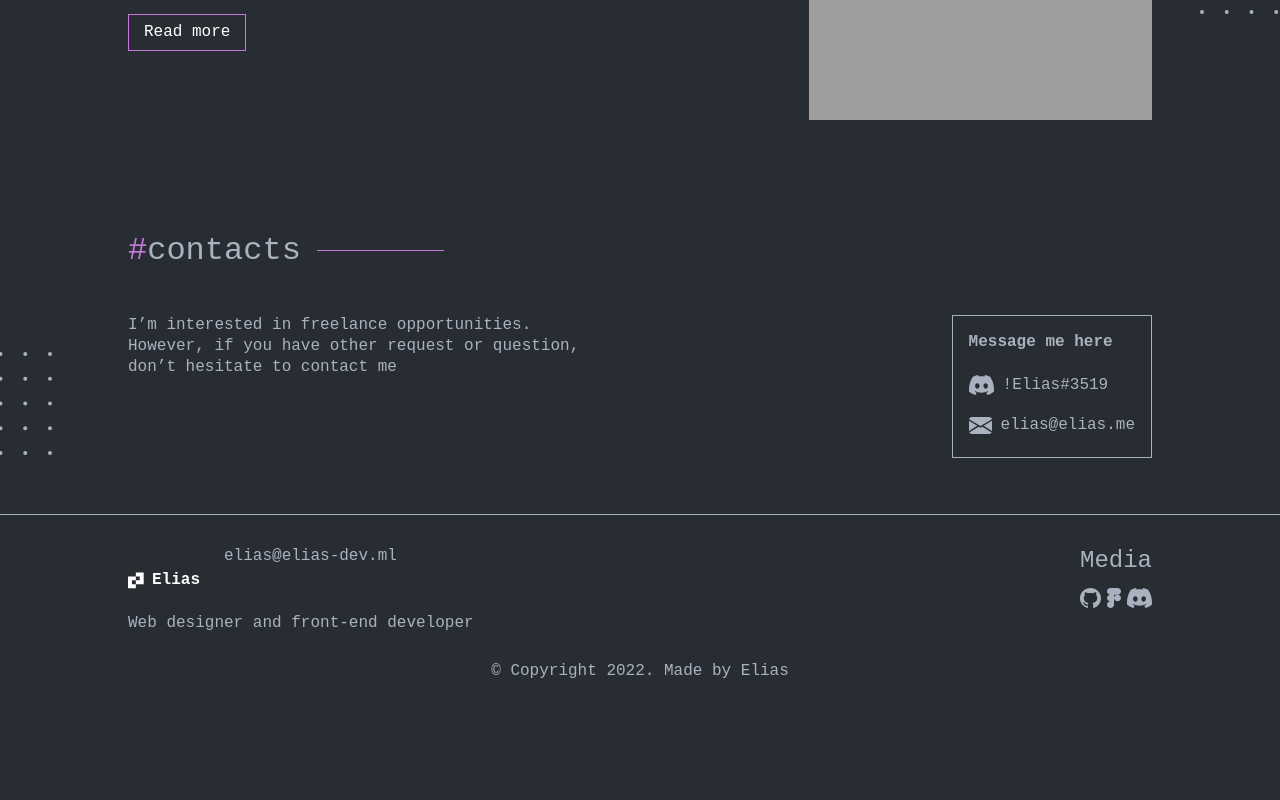
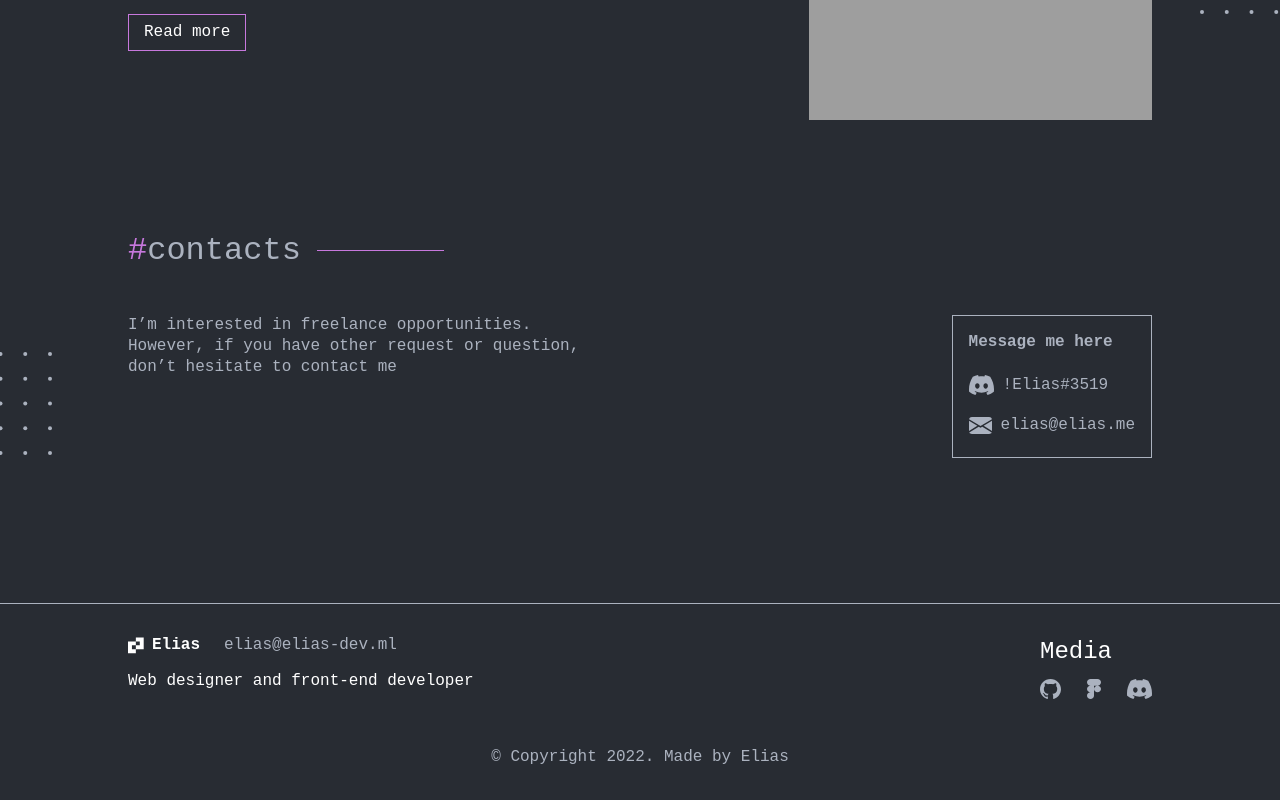
Before and after one commit to ElenaNam/portfolio, a React app: page / in a window 1280 px wide. Shown: the part 2391-3191 px from the top of the page. Before the commit the page ends 3104 px from the top, so only its background shows below. Built offline with nearby package versions, Linux system fonts and the light colour scheme; grey boxes are pictures that could not be loaded.

Commit message:
add styles to footer

```diff
--- a/src/layout/footer/Footer.tsx
+++ b/src/layout/footer/Footer.tsx
@@ -4,12 +4,13 @@ import { FlexWrapper } from "../../components/FlexWrapper";
 import { MediaBox } from "./mediaBox/MediaBox";
 import { Logo } from "../../components/logo/Logo";
 import { Container } from "../../components/Container";
+import { theme } from "../../styles/Theme";
 
 export const Footer = () => {
   return (
     <StyledFooter>
       <Container>
-        <FlexWrapper justify="space-between">
+        <FlexWrapper justify="space-between" align="flex-start">
           <div>
             <FlexWrapper gap="24px">
               <Logo />
@@ -26,14 +27,25 @@ export const Footer = () => {
 };
 
 const StyledFooter = styled.footer`
+  margin-top: 89px;
   padding: 32px 0;
   border-top: 1px solid #abb2bf;
 `;
 const Link = styled.a``;
+
 const Text = styled.span`
+  display: inline-block;
+  margin-top: 16px;
   font-size: 16px;
+  line-height: 1.32;
+  color: ${theme.colors.main};
 `;
-const TextBottom = styled.div`
+
+const TextBottom = styled.span`
+  display: inline-block;
+  width: 100%;
   margin-top: 48px;
   text-align: center;
+  font-size: 16px;
+  line-height: 1.32;
 `;
--- a/src/layout/footer/mediaBox/MediaBox.tsx
+++ b/src/layout/footer/mediaBox/MediaBox.tsx
@@ -1,6 +1,7 @@
 import React from "react";
 import styled from "styled-components";
 import { Socials } from "../../../components/socials/Socials";
+import { theme } from "../../../styles/Theme";
 
 const dataSocials2 = [
   {
@@ -36,14 +37,20 @@ export const MediaBox = () => {
 };
 
 const StyledMediaBox = styled.div`
+  max-width: 112px;
+  width: 100%;
+
   ul {
     display: flex;
     justify-content: space-between;
+    font-size: 0;
   }
 `;
 
 const Title = styled.div`
   margin-bottom: 12px;
   font-size: 24px;
+  line-height: 1.3;
   font-weight: 500;
+  color: ${theme.colors.main};
 `;
```
